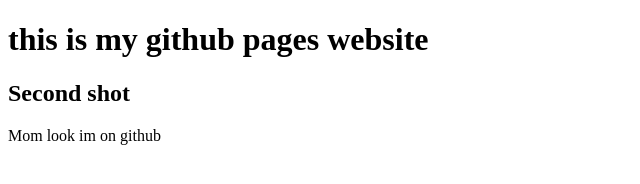
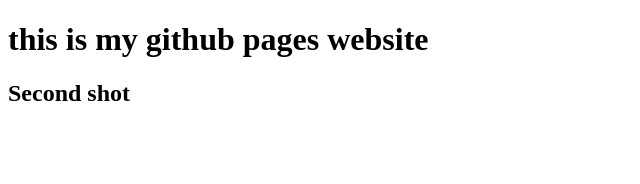
Before and after one commit to Nasser-z/Nasser-z.github.io, a plain HTML site: page index.html in a window 1280 px wide. Shown: the whole page, without its empty margins (0-640 px from the left). Drawn offline with Linux system fonts and the light colour scheme.

Commit message:
wow again

```diff
--- a/index.html
+++ b/index.html
@@ -15,6 +15,5 @@
 
     </h2>
 
-    <p>Mom look im on github</p>
 </body>
 </html>
```
